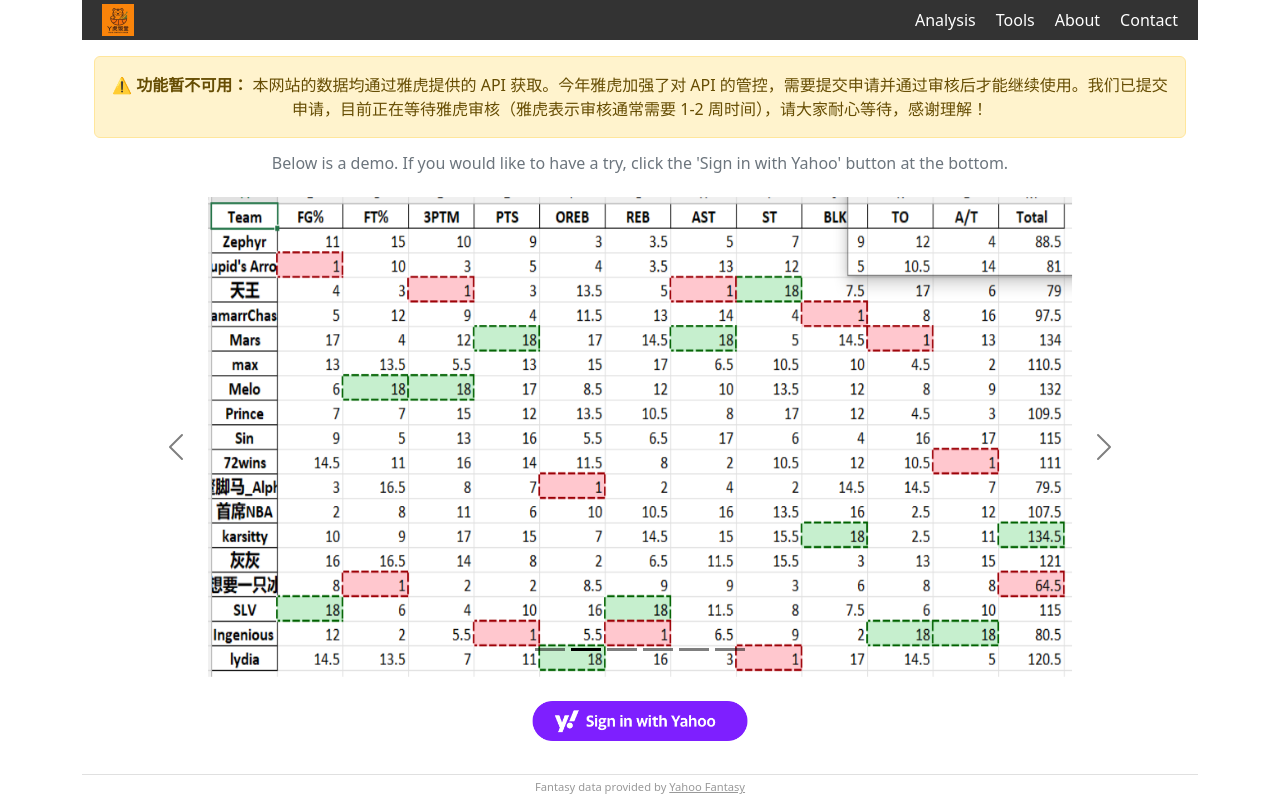
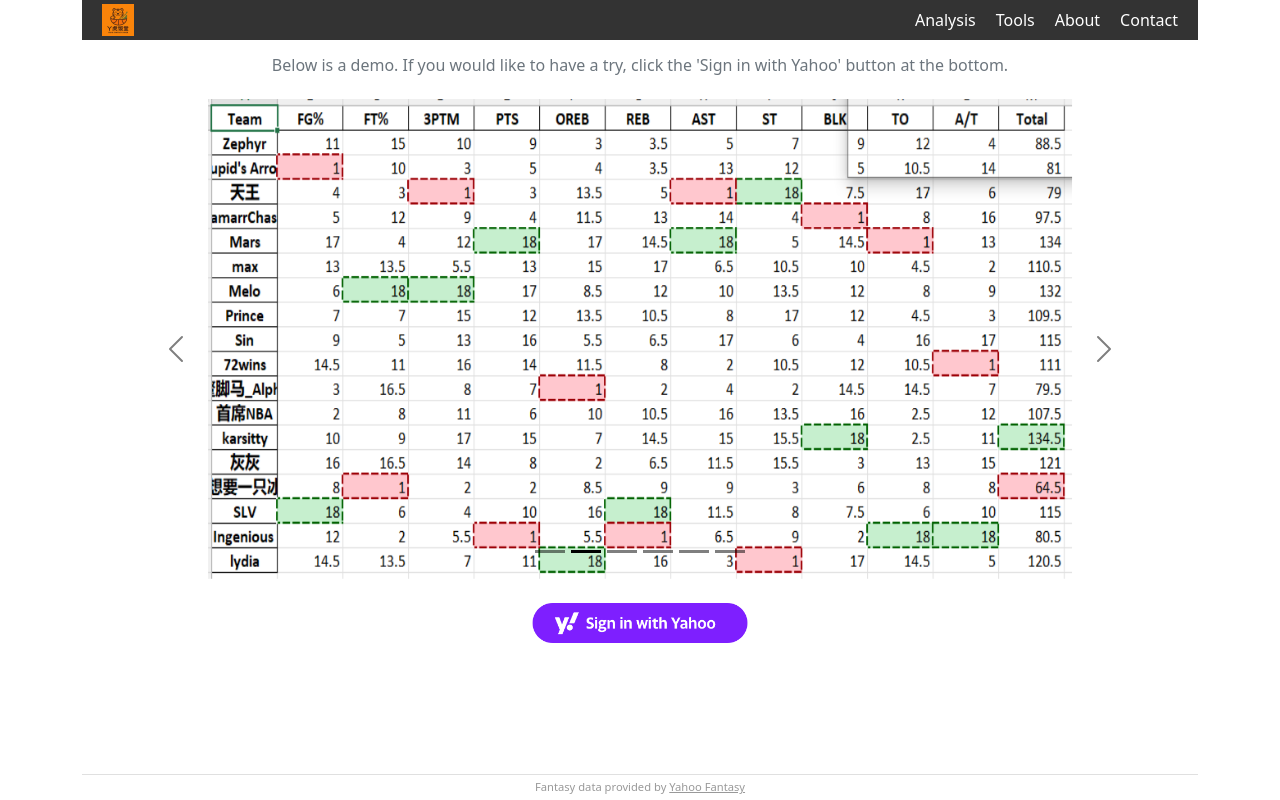
Before and after one commit to ben5it/yahoo-fantasy-aws-lambda, a Vue app in the folder vue-app/: page / in a window 1280 px wide. Built offline with nearby package versions, Linux system fonts and the light colour scheme; no server answers.

Commit message:
Revert "Add warning message about API access restrictions"
This reverts commit fd6c973b9ddebb055c1ef971d8dbd7f4dd15d8c5.

```diff
--- a/vue-app/src/pages/HomePage.vue
+++ b/vue-app/src/pages/HomePage.vue
@@ -2,10 +2,6 @@
   <div>
     <div class="container text-center">
       <p></p>
-      <div class="alert alert-warning" role="alert">
-        <strong>⚠️ 功能暂不可用：</strong>
-        本网站的数据均通过雅虎提供的 API 获取。今年雅虎加强了对 API 的管控，需要提交申请并通过审核后才能继续使用。我们已提交申请，目前正在等待雅虎审核（雅虎表示审核通常需要 1-2 周时间），请大家耐心等待，感谢理解！
-      </div>
       <p></p>
       <h6 class="text-secondary">Below is a demo. If you would like to have a try, click the 'Sign in with Yahoo' button at the bottom.
       </h6>
```
